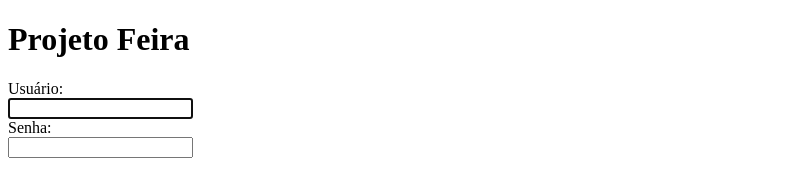
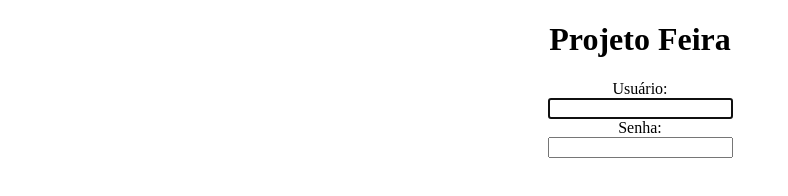
Before and after one commit to irmoura/fcamara, a plain HTML site: page login/index.html in a window 1280 px wide. Shown: the whole page, without its empty margins (0-788 px from the left). Drawn offline with nearby package versions, Linux system fonts and the light colour scheme; no server answers.

Commit message:
Alterações simples na tela de login

```diff
--- a/js/login/index.js
+++ b/js/login/index.js
@@ -6,5 +6,5 @@ $(document).ready(function () {
     }).done(function() {
 
     });
-    alert('Hello');
+    //alert('Hello');
 });
--- a/login/index.html
+++ b/login/index.html
@@ -4,6 +4,11 @@
     <meta charset="UTF-8">
     <meta name="viewport" content="width=device-width, initial-scale=1.0">
     <title>Projeto Feira - Login</title>
+    <style>
+        body{
+            text-align: center;
+        }
+    </style>
 </head>
 <body>
     <h1>Projeto Feira</h1>
```
